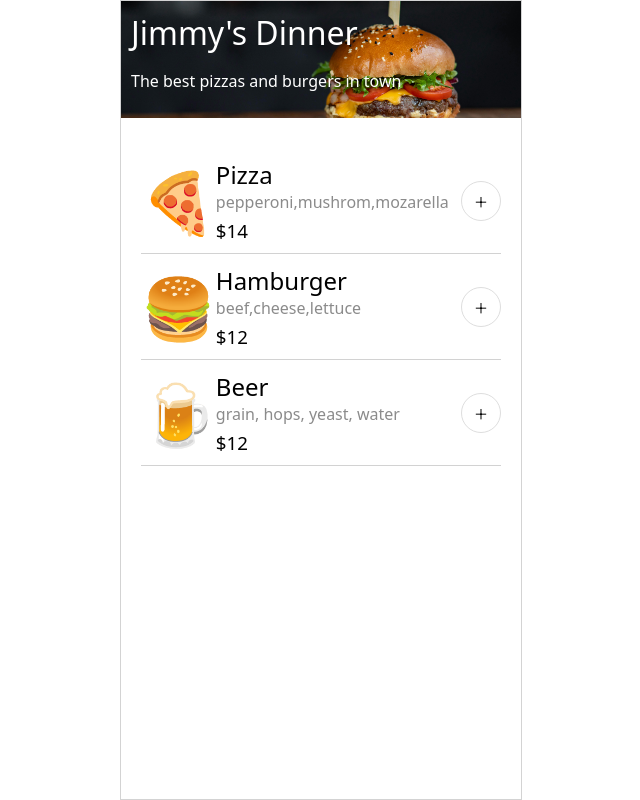
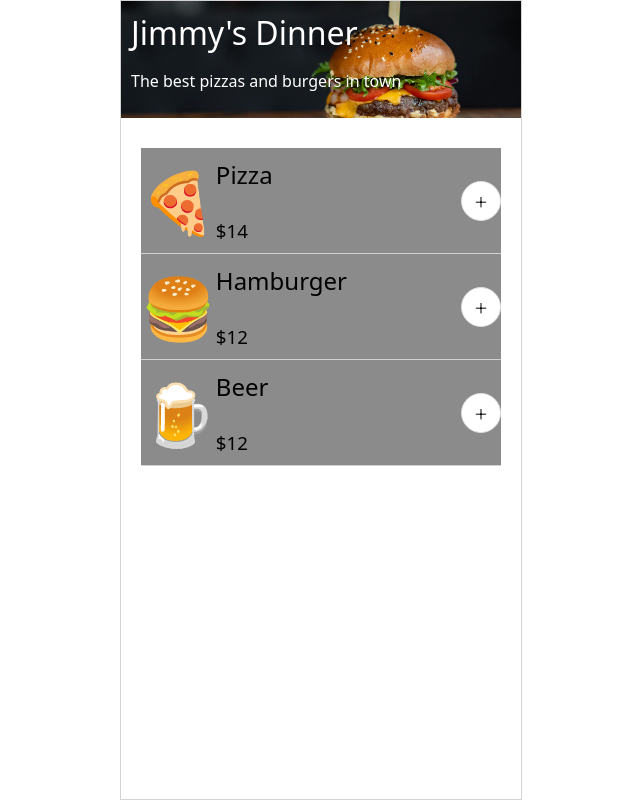
Before and after one commit to emeseendrodi/restaurant-ordering-app, a plain HTML site: page index.html in a window 1280 px wide. Shown: the whole page, without its empty margins (319-959 px from the left). Drawn offline with Linux system fonts and the light colour scheme; a web font is replaced by a local one.

Commit message:
added background colors

```diff
--- a/index.css
+++ b/index.css
@@ -38,6 +38,7 @@ h1, h2, h3{
 .menu-item{
     padding: 10px 0px;
     display: flex;
+    background-color: #8B8B8B;
     border-bottom: 1px solid #D2D2D2;
 }
 
```
